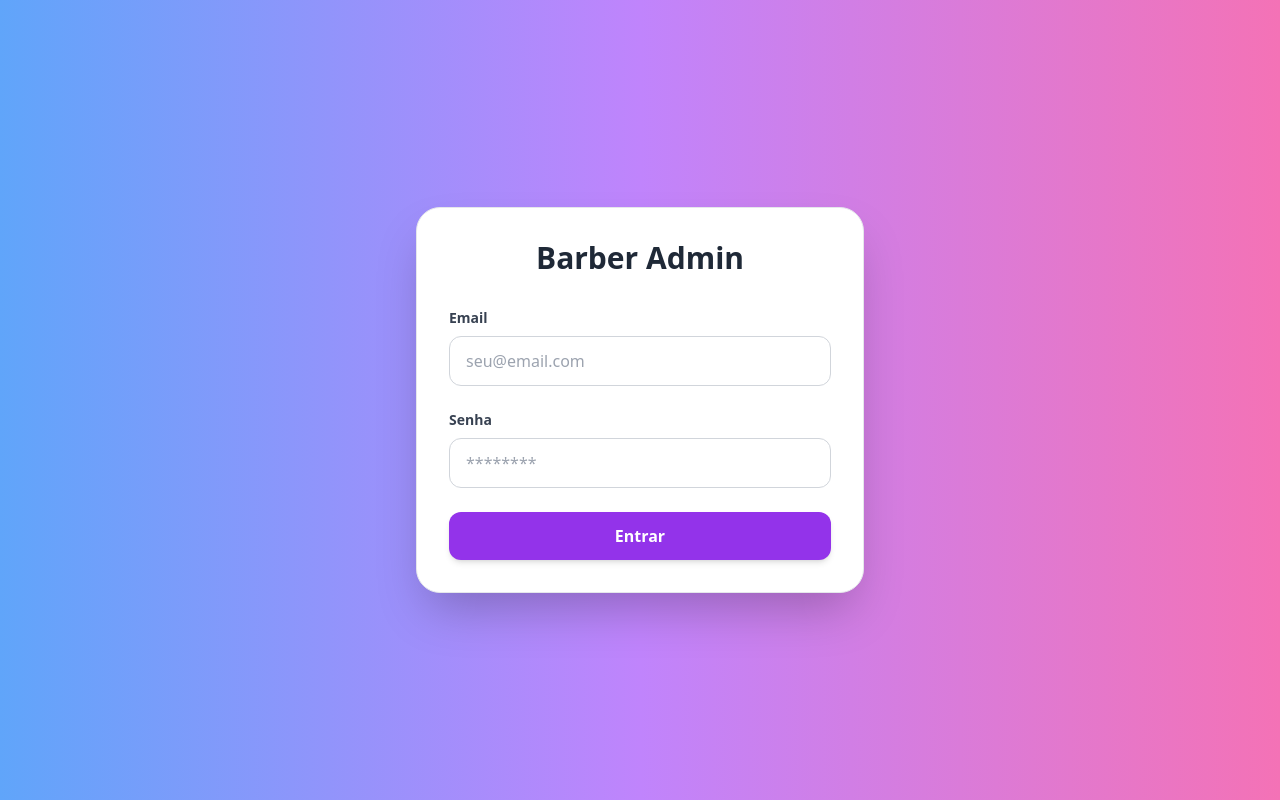
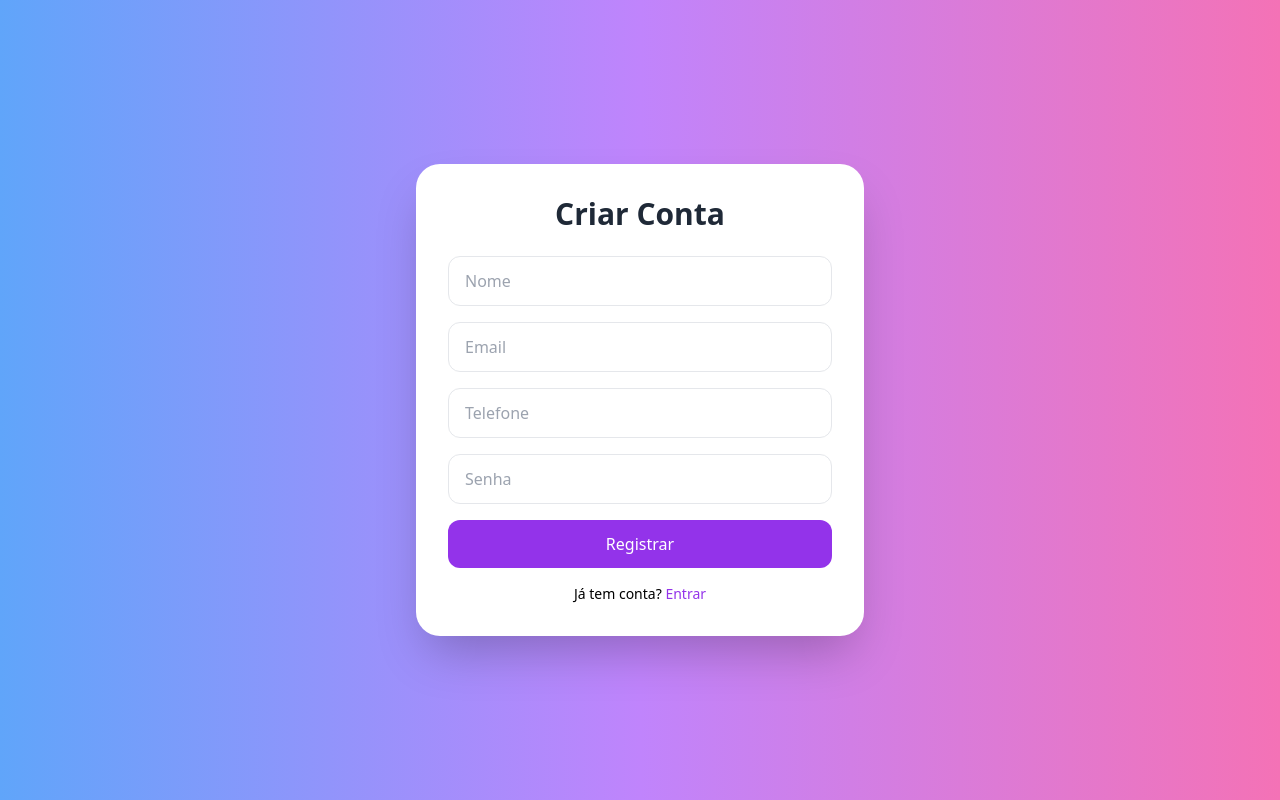
Before and after one commit to BaiConNet/barber-admin, a React (Vite) app: page /register in a window 1280 px wide. Before the commit this address led to /login. Built offline with nearby package versions, Linux system fonts and the light colour scheme.

Commit message:
feat: create page register user and forgot password

```diff
--- /dev/null
+++ b/src/pages/ForgotPasswordPage/ForgotPassword.jsx
@@ -0,0 +1,56 @@
+import { useState } from "react";
+import axios from "axios";
+import { Link } from "react-router-dom";
+
+export default function ForgotPassword() {
+  const [email, setEmail] = useState("");
+  const [mensagem, setMensagem] = useState("");
+  const [loading, setLoading] = useState(false);
+
+  const handleSubmit = async (e) => {
+    e.preventDefault();
+    setMensagem("");
+    setLoading(true);
+
+    try {
+      await axios.post("https://api-bairro.onrender.com/user/forgot-password", { email });
+      setMensagem("Se o email estiver cadastrado, você receberá instruções.");
+    } catch (error) {
+      setMensagem("Erro ao solicitar recuperação de senha");
+    } finally {
+      setLoading(false);
+    }
+  };
+
+  return (
+    <div className="flex items-center justify-center min-h-screen bg-gradient-to-r from-blue-400 via-purple-400 to-pink-400">
+      <div className="w-full max-w-md p-8 bg-white rounded-3xl shadow-2xl">
+        <h1 className="text-3xl font-bold text-center text-gray-800 mb-6">
+          Recuperar Senha
+        </h1>
+        <form className="space-y-4" onSubmit={handleSubmit}>
+          <input
+            type="email"
+            value={email}
+            onChange={(e) => setEmail(e.target.value)}
+            placeholder="Digite seu email"
+            className="w-full px-4 py-3 border rounded-xl"
+          />
+          <button
+            type="submit"
+            disabled={loading}
+            className="w-full py-3 bg-purple-600 text-white rounded-xl"
+          >
+            {loading ? "Enviando..." : "Enviar"}
+          </button>
+        </form>
+        {mensagem && <p className="text-center mt-4 text-sm text-gray-700">{mensagem}</p>}
+        <p className="text-sm text-center mt-4">
+          <Link to="/login" className="text-purple-600 hover:underline">
+            Voltar ao Login
+          </Link>
+        </p>
+      </div>
+    </div>
+  );
+}
--- a/src/pages/loginPage/Login.jsx
+++ b/src/pages/loginPage/Login.jsx
@@ -1,5 +1,6 @@
 import { useState } from "react";
 import axios from "axios";
+import { Link } from "react-router-dom";
 import { useAuth } from "../../context/AuthContext";
 import { useNavigate } from "react-router-dom";
 
@@ -87,6 +88,22 @@ export default function Login() {
             {loading ? "Entrando..." : "Entrar"}
           </button>
         </form>
+
+        {/* Links extras */}
+        <div className="mt-6 flex justify-between text-sm">
+          <Link
+            to="/forgot-password"
+            className="text-purple-600 hover:underline"
+          >
+            Esqueci minha senha
+          </Link>
+          <Link
+            to="/register"
+            className="text-purple-600 hover:underline"
+          >
+            Criar conta
+          </Link>
+        </div>
       </div>
     </div>
   );
--- /dev/null
+++ b/src/pages/registerPage/Register.jsx
@@ -0,0 +1,96 @@
+import { useState } from "react";
+import axios from "axios";
+import { useNavigate, Link } from "react-router-dom";
+
+export default function Register() {
+  const navigate = useNavigate();
+  const [form, setForm] = useState({
+    nome: "",
+    email: "",
+    telefone: "",
+    senha: ""
+  });
+  const [erro, setErro] = useState("");
+  const [loading, setLoading] = useState(false);
+
+  const handleChange = (e) => {
+    setForm({ ...form, [e.target.name]: e.target.value });
+  };
+
+  const handleSubmit = async (e) => {
+    e.preventDefault();
+    setErro("");
+    setLoading(true);
+
+    try {
+      await axios.post("https://api-bairro.onrender.com/user/register", form);
+      navigate("/login");
+    } catch (error) {
+      if (error.response) {
+        setErro(error.response.data.message || "Erro ao registrar");
+      } else {
+        setErro("Erro de conexão com o servidor");
+      }
+    } finally {
+      setLoading(false);
+    }
+  };
+
+  return (
+    <div className="flex items-center justify-center min-h-screen bg-gradient-to-r from-blue-400 via-purple-400 to-pink-400">
+      <div className="w-full max-w-md p-8 bg-white rounded-3xl shadow-2xl">
+        <h1 className="text-3xl font-bold text-center text-gray-800 mb-6">
+          Criar Conta
+        </h1>
+        <form className="space-y-4" onSubmit={handleSubmit}>
+          {erro && <p className="text-red-500 text-center">{erro}</p>}
+          <input
+            type="text"
+            name="nome"
+            value={form.nome}
+            onChange={handleChange}
+            placeholder="Nome"
+            className="w-full px-4 py-3 border rounded-xl"
+          />
+          <input
+            type="email"
+            name="email"
+            value={form.email}
+            onChange={handleChange}
+            placeholder="Email"
+            className="w-full px-4 py-3 border rounded-xl"
+          />
+          <input
+            type="text"
+            name="telefone"
+            value={form.telefone}
+            onChange={handleChange}
+            placeholder="Telefone"
+            className="w-full px-4 py-3 border rounded-xl"
+          />
+          <input
+            type="password"
+            name="senha"
+            value={form.senha}
+            onChange={handleChange}
+            placeholder="Senha"
+            className="w-full px-4 py-3 border rounded-xl"
+          />
+          <button
+            type="submit"
+            disabled={loading}
+            className="w-full py-3 bg-purple-600 text-white rounded-xl"
+          >
+            {loading ? "Criando..." : "Registrar"}
+          </button>
+        </form>
+        <p className="text-sm text-center mt-4">
+          Já tem conta?{" "}
+          <Link to="/login" className="text-purple-600 hover:underline">
+            Entrar
+          </Link>
+        </p>
+      </div>
+    </div>
+  );
+}
--- a/src/routes/AppRoutes.jsx
+++ b/src/routes/AppRoutes.jsx
@@ -5,6 +5,8 @@ import Dashboard from "../pages/AdminDashboardPage/Dashboard";
 import Servicos from "../pages/AdminDashboardPage/Servicos";
 import Horarios from "../pages/AdminDashboardPage/Horarios";
 import { useAuth } from "../context/AuthContext";
+import Register from "../pages/registerPage/Register";
+import ForgotPassword from "../pages/ForgotPasswordPage/ForgotPassword";
 
 // Auth Ficticio
 /*const PrivateRoute = ({ children }) => {
@@ -20,8 +22,31 @@ const PrivateRoute = ({ children }) => {
 export default function AppRoutes() {
   return (
       <Routes>
-        <Route path="/login" element={<Login />} />
-        <Route path="/home" element={<Home />} />
+        <Route
+          path="/login"
+          element={
+            <Login />
+          }
+        />
+        <Route
+          path="/home"
+          element={
+            <Home />
+          }
+        />
+        <Route
+          path="/register"
+          element={
+              <Register />
+          }
+        />
+        <Route
+          path="/forgot-password"
+          element={
+              <ForgotPassword />
+          }
+        />
+        {/* Rotas privadas */}
         <Route
           path="/dashboard"
           element={
```
